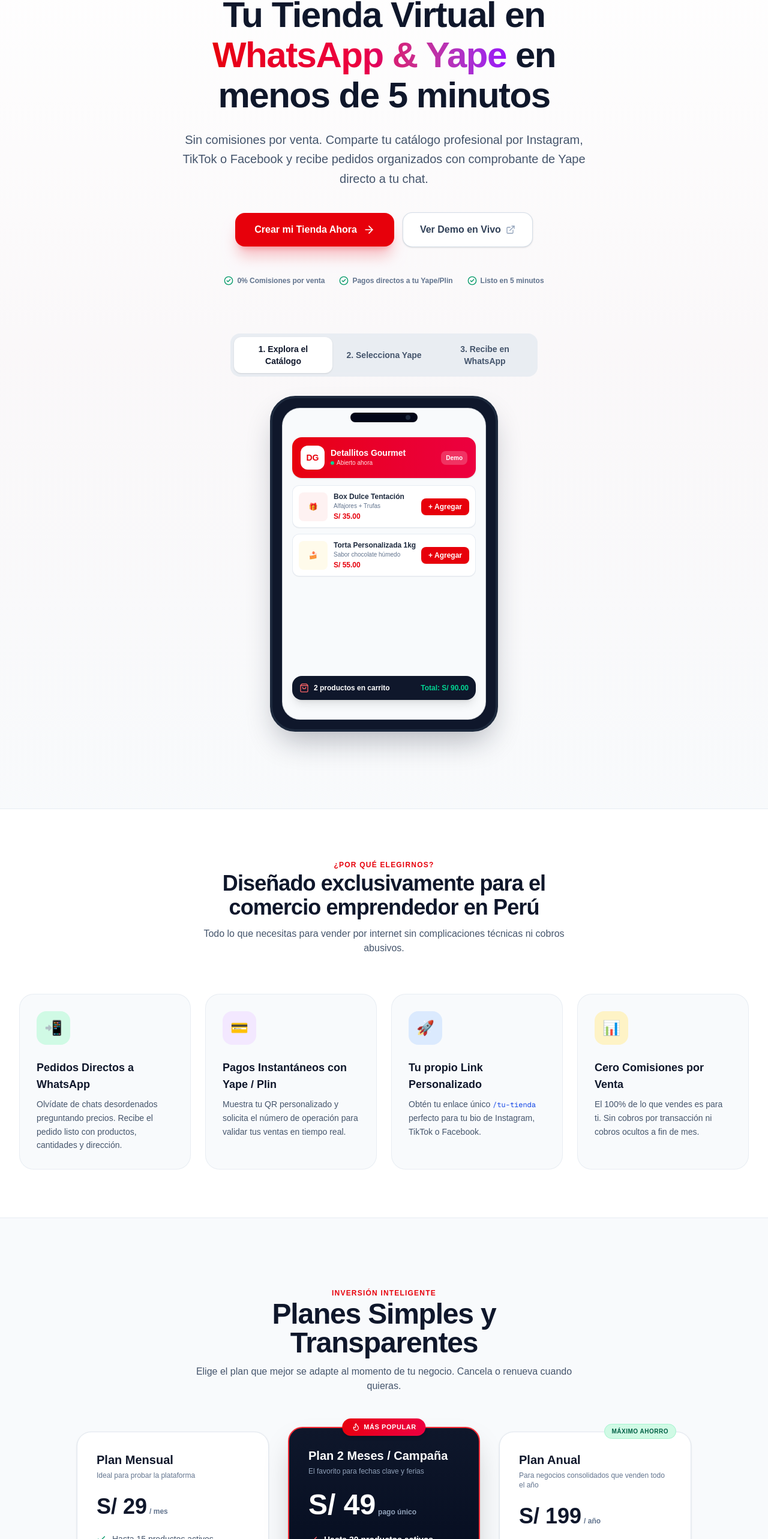
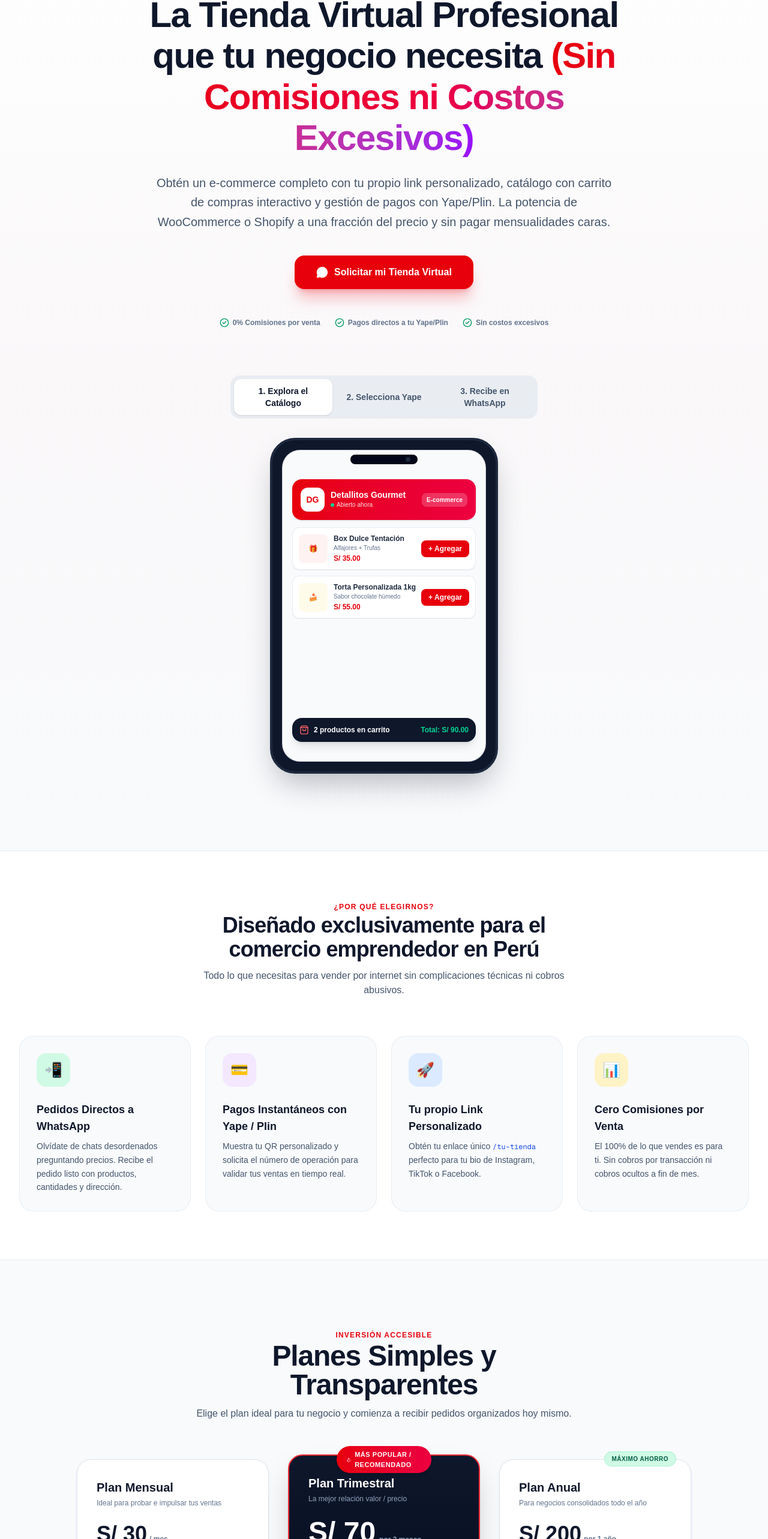
Before and after one commit to marlon5445/feria-digital, a Next.js app: page / in a window 1280 px wide. Shown: the part 220-2786 px from the top of the page at 60% size. Built offline with nearby package versions, Linux system fonts and the light colour scheme.

Commit message:
feat: enfocar landing page a e-commerce y canalizar conversion a WhatsApp

```diff
--- a/app/page.tsx
+++ b/app/page.tsx
@@ -3,20 +3,25 @@
 import React, { useState } from 'react';
 import Link from 'next/link';
 import {
-  Smartphone,
   MessageCircle,
-  Zap,
-  ArrowRight,
-  ExternalLink,
   QrCode,
   ShoppingBag,
-  Sparkles,
   ChevronDown,
   Check,
   Store,
   Flame,
   CheckCircle2,
 } from 'lucide-react';
+
+const WA_PHONE = '51986441292';
+
+const buildWaUrl = (message: string) =>
+  `https://api.whatsapp.com/send?phone=${WA_PHONE}&text=${encodeURIComponent(message)}`;
+
+const HERO_WA_URL = buildWaUrl('Hola, deseo más información para afiliarme y tener mi tienda virtual.');
+const PLAN_MENSUAL_WA_URL = buildWaUrl('Hola, me interesa afiliarme al Plan Mensual de S/ 30.');
+const PLAN_TRIMESTRAL_WA_URL = buildWaUrl('Hola, me interesa afiliarme al Plan Trimestral de S/ 70.');
+const PLAN_ANUAL_WA_URL = buildWaUrl('Hola, me interesa afiliarme al Plan Anual de S/ 200.');
 
 export default function HomePage() {
   const [activeTab, setActiveTab] = useState<'catalog' | 'checkout' | 'whatsapp'>('catalog');
@@ -40,7 +45,7 @@
       a: 'No, tus clientes abren tu enlace al instante en cualquier navegador (Chrome, Safari, etc.) sin necesidad de registrarse ni instalar aplicaciones.',
     },
     {
-      q: '¿Cómo comparto mi catálogo con mis clientes?',
+      q: '¿Cómo comparto mi tienda virtual con mis clientes?',
       a: 'Recibes un enlace corto y exclusivo (ej: feriadigital.pe/tu-tienda) que puedes colocar en tu biografía de Instagram, TikTok, Facebook o compartir en tus estados de WhatsApp.',
     },
   ];
@@ -59,7 +64,7 @@
                 Feria<span className="text-red-600">Digital</span>
               </span>
               <span className="text-[10px] font-bold text-slate-400 uppercase tracking-widest block">
-                Catálogos Virtuales
+                Tiendas Virtuales E-commerce
               </span>
             </div>
           </Link>
@@ -86,60 +91,55 @@
             >
               Iniciar Sesión
             </Link>
-            <Link
-              href="/admin"
+            <a
+              href={HERO_WA_URL}
+              target="_blank"
+              rel="noreferrer"
               className="inline-flex items-center gap-1.5 text-xs sm:text-sm font-bold text-white bg-red-600 hover:bg-red-700 px-4 py-2.5 rounded-xl shadow-md shadow-red-600/20 hover:shadow-red-600/30 transition transform active:scale-95"
             >
-              <Sparkles className="w-4 h-4" />
-              <span>Crear Tienda</span>
-            </Link>
+              <MessageCircle className="w-4 h-4" />
+              <span>Solicitar Tienda</span>
+            </a>
           </div>
         </div>
       </header>
 
-      {/* ─── 2. HERO SECTION ──────────────────────────────────────────────── */}
+      {/* ─── 2. HERO SECTION DE ALTO IMPACTO ──────────────────────────────── */}
       <section className="relative overflow-hidden pt-12 pb-20 md:pt-20 md:pb-32 bg-gradient-to-b from-white via-red-50/30 to-slate-50">
         <div className="max-w-7xl mx-auto px-4 sm:px-6 lg:px-8">
-          <div className="text-center max-w-3xl mx-auto space-y-6">
-            {/* Badge de Plataforma #1 */}
+          <div className="text-center max-w-4xl mx-auto space-y-6">
+            {/* Badge Superior */}
             <div className="inline-flex items-center gap-2 px-4 py-1.5 rounded-full text-xs sm:text-sm font-bold bg-red-100/80 text-red-700 border border-red-200/60 shadow-xs">
               <span className="flex h-2 w-2 rounded-full bg-red-600 animate-ping" />
-              <span>⚡ La plataforma de catálogos virtuales #1 para emprendedores peruanos</span>
+              <span>⚡ Tu Tienda Virtual E-commerce lista en minutos</span>
             </div>
 
             {/* Título Principal */}
-            <h1 className="text-4xl sm:text-6xl font-black text-slate-900 tracking-tight leading-[1.12]">
-              Tu Tienda Virtual en{' '}
-              <span className="text-transparent bg-clip-text bg-gradient-to-r from-red-600 via-rose-600 to-purple-600">
-                WhatsApp & Yape
-              </span>{' '}
-              en menos de 5 minutos
+            <h1 className="text-4xl sm:text-6xl font-black text-slate-900 tracking-tight leading-[1.14]">
+              La Tienda Virtual Profesional que tu negocio necesita{' '}
+              <span className="text-transparent bg-clip-text bg-gradient-to-r from-red-600 via-rose-600 to-purple-600 block sm:inline">
+                (Sin Comisiones ni Costos Excesivos)
+              </span>
             </h1>
 
             {/* Subtítulo */}
-            <p className="text-base sm:text-xl text-slate-600 leading-relaxed max-w-2xl mx-auto font-normal">
-              Sin comisiones por venta. Comparte tu catálogo profesional por Instagram, TikTok o Facebook y recibe
-              pedidos organizados con comprobante de Yape directo a tu chat.
+            <p className="text-base sm:text-xl text-slate-600 leading-relaxed max-w-3xl mx-auto font-normal">
+              Obtén un e-commerce completo con tu propio link personalizado, catálogo con carrito de compras
+              interactivo y gestión de pagos con Yape/Plin. La potencia de WooCommerce o Shopify a una fracción del
+              precio y sin pagar mensualidades caras.
             </p>
 
-            {/* Botones de Acción (CTAs) */}
+            {/* Botón de Acción Principal (Hero CTA WhatsApp) */}
             <div className="flex flex-col sm:flex-row items-center justify-center gap-3.5 pt-4">
-              <Link
-                href="/login"
-                className="w-full sm:w-auto inline-flex items-center justify-center gap-2.5 px-8 py-4 rounded-2xl text-base font-black text-white bg-red-600 hover:bg-red-700 shadow-xl shadow-red-600/25 hover:shadow-red-600/40 hover:-translate-y-0.5 transition-all"
-              >
-                <span>Crear mi Tienda Ahora</span>
-                <ArrowRight className="w-5 h-5" />
-              </Link>
-              <Link
-                href="/detallitos-gourmet"
+              <a
+                href={HERO_WA_URL}
                 target="_blank"
                 rel="noreferrer"
-                className="w-full sm:w-auto inline-flex items-center justify-center gap-2 px-7 py-4 rounded-2xl text-base font-bold text-slate-700 bg-white hover:bg-slate-100 border border-slate-300/80 shadow-sm transition"
+                className="w-full sm:w-auto inline-flex items-center justify-center gap-2.5 px-9 py-4 rounded-2xl text-base font-black text-white bg-red-600 hover:bg-red-700 shadow-xl shadow-red-600/25 hover:shadow-red-600/40 hover:-translate-y-0.5 transition-all"
               >
-                <span>Ver Demo en Vivo</span>
-                <ExternalLink className="w-4 h-4 text-slate-400" />
-              </Link>
+                <MessageCircle className="w-5 h-5 fill-current" />
+                <span>Solicitar mi Tienda Virtual</span>
+              </a>
             </div>
 
             {/* Trust Badges */}
@@ -151,7 +151,7 @@
                 <CheckCircle2 className="w-4 h-4 text-emerald-600" /> Pagos directos a tu Yape/Plin
               </span>
               <span className="flex items-center gap-1.5">
-                <CheckCircle2 className="w-4 h-4 text-emerald-600" /> Listo en 5 minutos
+                <CheckCircle2 className="w-4 h-4 text-emerald-600" /> Sin costos excesivos
               </span>
             </div>
           </div>
@@ -221,7 +221,7 @@
                             </span>
                           </div>
                         </div>
-                        <span className="bg-white/20 text-[10px] font-bold px-2 py-1 rounded-lg">Demo</span>
+                        <span className="bg-white/20 text-[10px] font-bold px-2 py-1 rounded-lg">E-commerce</span>
                       </div>
 
                       {/* Lista de Productos Demo */}
@@ -427,31 +427,35 @@
       <section id="precios" className="py-20 sm:py-28 bg-slate-50">
         <div className="max-w-7xl mx-auto px-4 sm:px-6 lg:px-8">
           <div className="text-center max-w-2xl mx-auto mb-16 space-y-3">
-            <span className="text-xs font-bold text-red-600 uppercase tracking-widest">Inversión Inteligente</span>
+            <span className="text-xs font-bold text-red-600 uppercase tracking-widest">Inversión Accesible</span>
             <h2 className="text-3xl sm:text-5xl font-black text-slate-900 tracking-tight">
               Planes Simples y Transparentes
             </h2>
             <p className="text-slate-600 text-sm sm:text-base">
-              Elige el plan que mejor se adapte al momento de tu negocio. Cancela o renueva cuando quieras.
+              Elige el plan ideal para tu negocio y comienza a recibir pedidos organizados hoy mismo.
             </p>
           </div>
 
           <div className="grid grid-cols-1 lg:grid-cols-3 gap-8 max-w-5xl mx-auto items-stretch">
-            {/* PLAN 1: MENSUAL */}
+            {/* a) PLAN MENSUAL */}
             <div className="bg-white rounded-3xl p-8 border border-slate-200 shadow-sm flex flex-col justify-between hover:border-slate-300 transition">
               <div className="space-y-6">
                 <div>
                   <h3 className="text-xl font-black text-slate-900">Plan Mensual</h3>
-                  <p className="text-xs text-slate-500 mt-1">Ideal para probar la plataforma</p>
+                  <p className="text-xs text-slate-500 mt-1">Ideal para probar e impulsar tus ventas</p>
                 </div>
                 <div className="flex items-baseline gap-1">
-                  <span className="text-4xl font-black text-slate-900">S/ 29</span>
+                  <span className="text-4xl font-black text-slate-900">S/ 30</span>
                   <span className="text-xs font-bold text-slate-500">/ mes</span>
                 </div>
                 <ul className="space-y-3 text-sm text-slate-600">
                   <li className="flex items-center gap-2.5">
                     <Check className="w-4 h-4 text-emerald-600 shrink-0" />
-                    <span>Hasta 15 productos activos</span>
+                    <span>Catálogo e-commerce con carrito interactivo</span>
+                  </li>
+                  <li className="flex items-center gap-2.5">
+                    <Check className="w-4 h-4 text-emerald-600 shrink-0" />
+                    <span>Hasta 20 productos activos</span>
                   </li>
                   <li className="flex items-center gap-2.5">
                     <Check className="w-4 h-4 text-emerald-600 shrink-0" />
@@ -467,34 +471,42 @@
                   </li>
                 </ul>
               </div>
-              <Link
-                href="/login"
-                className="mt-8 w-full py-3.5 px-4 rounded-xl text-center text-sm font-bold text-slate-800 bg-slate-100 hover:bg-slate-200 transition"
+              <a
+                href={PLAN_MENSUAL_WA_URL}
+                target="_blank"
+                rel="noreferrer"
+                className="mt-8 w-full py-3.5 px-4 rounded-xl text-center text-sm font-bold text-slate-800 bg-slate-100 hover:bg-slate-200 transition inline-flex items-center justify-center gap-2"
               >
-                Elegir Plan Mensual
-              </Link>
+                <MessageCircle className="w-4 h-4 text-emerald-600" />
+                <span>Elegir Plan Mensual</span>
+              </a>
             </div>
 
-            {/* PLAN 2: 2 MESES / CAMPAÑA (DESTACADO) */}
+            {/* b) PLAN TRIMESTRAL (MÁS POPULAR / RECOMENDADO) */}
             <div className="relative bg-gradient-to-b from-slate-900 to-slate-950 text-white rounded-3xl p-8 shadow-2xl border-2 border-red-500 flex flex-col justify-between lg:-translate-y-2">
               <div className="absolute -top-4 left-1/2 -translate-x-1/2 bg-gradient-to-r from-red-600 to-rose-600 text-white text-[11px] font-black uppercase px-4 py-1.5 rounded-full shadow-md tracking-wider flex items-center gap-1.5">
                 <Flame className="w-3.5 h-3.5" />
-                <span>MÁS POPULAR</span>
+                <span>MÁS POPULAR / RECOMENDADO</span>
               </div>
 
               <div className="space-y-6">
                 <div>
-                  <h3 className="text-xl font-black text-white">Plan 2 Meses / Campaña</h3>
-                  <p className="text-xs text-slate-400 mt-1">El favorito para fechas clave y ferias</p>
+                  <h3 className="text-xl font-black text-white">Plan Trimestral</h3>
+                  <p className="text-xs text-slate-400 mt-1">La mejor relación valor / precio</p>
                 </div>
-                <div className="flex items-baseline gap-1">
-                  <span className="text-5xl font-black text-white">S/ 49</span>
-                  <span className="text-xs font-bold text-slate-400">pago único</span>
+                <div>
+                  <div className="flex items-baseline gap-1.5">
+                    <span className="text-5xl font-black text-white">S/ 70</span>
+                    <span className="text-xs font-bold text-slate-400">por 3 meses</span>
+                  </div>
+                  <span className="inline-block mt-1 text-[11px] font-bold text-emerald-400 bg-emerald-950/60 border border-emerald-800/80 px-2.5 py-0.5 rounded-full">
+                    Ahorro de S/ 20
+                  </span>
                 </div>
                 <ul className="space-y-3 text-sm text-slate-300">
                   <li className="flex items-center gap-2.5">
                     <Check className="w-4 h-4 text-red-400 shrink-0" />
-                    <span className="font-semibold text-white">Hasta 30 productos activos</span>
+                    <span className="font-semibold text-white">Hasta 45 productos activos</span>
                   </li>
                   <li className="flex items-center gap-2.5">
                     <Check className="w-4 h-4 text-red-400 shrink-0" />
@@ -502,24 +514,31 @@
                   </li>
                   <li className="flex items-center gap-2.5">
                     <Check className="w-4 h-4 text-red-400 shrink-0" />
-                    <span>Ayuda en configuración inicial</span>
+                    <span>Ayuda en la configuración inicial</span>
                   </li>
                   <li className="flex items-center gap-2.5">
                     <Check className="w-4 h-4 text-red-400 shrink-0" />
-                    <span>Pedidos ilimitados sin comisión</span>
+                    <span>Pedidos ilimitados sin comisiones</span>
+                  </li>
+                  <li className="flex items-center gap-2.5">
+                    <Check className="w-4 h-4 text-red-400 shrink-0" />
+                    <span>Soporte prioritario por WhatsApp</span>
                   </li>
                 </ul>
               </div>
 
-              <Link
-                href="/login"
-                className="mt-8 w-full py-4 px-4 rounded-xl text-center text-sm font-black text-white bg-red-600 hover:bg-red-700 shadow-lg shadow-red-600/30 transition"
+              <a
+                href={PLAN_TRIMESTRAL_WA_URL}
+                target="_blank"
+                rel="noreferrer"
+                className="mt-8 w-full py-4 px-4 rounded-xl text-center text-sm font-black text-white bg-red-600 hover:bg-red-700 shadow-lg shadow-red-600/30 transition inline-flex items-center justify-center gap-2"
               >
-                Elegir Plan Popular
-              </Link>
+                <MessageCircle className="w-4 h-4 fill-current" />
+                <span>Elegir Plan Trimestral</span>
+              </a>
             </div>
 
-            {/* PLAN 3: ANUAL */}
+            {/* c) PLAN ANUAL (MÁXIMO AHORRO) */}
             <div className="relative bg-white rounded-3xl p-8 border border-slate-200 shadow-sm flex flex-col justify-between hover:border-slate-300 transition">
               <div className="absolute -top-3.5 right-6 bg-emerald-100 text-emerald-800 text-[10px] font-black uppercase px-3 py-1 rounded-full border border-emerald-200 tracking-wider">
                 MÁXIMO AHORRO
@@ -528,11 +547,11 @@
               <div className="space-y-6">
                 <div>
                   <h3 className="text-xl font-black text-slate-900">Plan Anual</h3>
-                  <p className="text-xs text-slate-500 mt-1">Para negocios consolidados que venden todo el año</p>
+                  <p className="text-xs text-slate-500 mt-1">Para negocios consolidados todo el año</p>
                 </div>
                 <div className="flex items-baseline gap-1">
-                  <span className="text-4xl font-black text-slate-900">S/ 199</span>
-                  <span className="text-xs font-bold text-slate-500">/ año</span>
+                  <span className="text-4xl font-black text-slate-900">S/ 200</span>
+                  <span className="text-xs font-bold text-slate-500">por 1 año</span>
                 </div>
                 <ul className="space-y-3 text-sm text-slate-600">
                   <li className="flex items-center gap-2.5">
@@ -545,21 +564,28 @@
                   </li>
                   <li className="flex items-center gap-2.5">
                     <Check className="w-4 h-4 text-emerald-600 shrink-0" />
+                    <span>Galería con múltiples fotos por producto</span>
+                  </li>
+                  <li className="flex items-center gap-2.5">
+                    <Check className="w-4 h-4 text-emerald-600 shrink-0" />
                     <span>Soporte prioritario 24/7</span>
                   </li>
                   <li className="flex items-center gap-2.5">
                     <Check className="w-4 h-4 text-emerald-600 shrink-0" />
-                    <span>Galería con múltiples fotos</span>
+                    <span>Mayor rentabilidad y presencia garantizada</span>
                   </li>
                 </ul>
               </div>
 
-              <Link
-                href="/login"
-                className="mt-8 w-full py-3.5 px-4 rounded-xl text-center text-sm font-bold text-slate-800 bg-slate-100 hover:bg-slate-200 transition"
+              <a
+                href={PLAN_ANUAL_WA_URL}
+                target="_blank"
+                rel="noreferrer"
+                className="mt-8 w-full py-3.5 px-4 rounded-xl text-center text-sm font-bold text-slate-800 bg-slate-100 hover:bg-slate-200 transition inline-flex items-center justify-center gap-2"
               >
-                Elegir Plan Anual
-              </Link>
+                <MessageCircle className="w-4 h-4 text-emerald-600" />
+                <span>Elegir Plan Anual</span>
+              </a>
             </div>
           </div>
         </div>
@@ -608,23 +634,25 @@
         </div>
       </section>
 
-      {/* ─── 7. CTA BANNER PRE-FOOTER ─────────────────────────────────────── */}
+      {/* ─── 7. CTA BANNER PRE-FOOTER (CANALIZADO A WHATSAPP) ──────────────── */}
       <section className="bg-gradient-to-r from-red-600 to-rose-600 text-white py-16">
         <div className="max-w-4xl mx-auto px-4 text-center space-y-6">
           <h2 className="text-3xl sm:text-4xl font-black tracking-tight">
-            ¿Listo para llevar tu negocio al siguiente nivel?
+            ¿Listo para tener tu Tienda Virtual profesional?
           </h2>
           <p className="text-red-100 text-base max-w-xl mx-auto">
-            Únete a cientos de emprendedores peruanos que ya ahorran horas organizando pedidos por WhatsApp.
+            Escríbenos directamente a WhatsApp y te ayudamos a configurar tu e-commerce en minutos.
           </p>
           <div className="pt-2">
-            <Link
-              href="/admin"
-              className="inline-flex items-center gap-2 px-8 py-4 rounded-2xl bg-white text-red-600 font-black text-base shadow-xl hover:bg-slate-50 transition transform hover:-translate-y-0.5 active:scale-95"
+            <a
+              href={HERO_WA_URL}
+              target="_blank"
+              rel="noreferrer"
+              className="inline-flex items-center gap-2.5 px-9 py-4 rounded-2xl bg-white text-red-600 font-black text-base shadow-xl hover:bg-slate-50 transition transform hover:-translate-y-0.5 active:scale-95"
             >
-              <span>Comenzar Ahora Mismo</span>
-              <ArrowRight className="w-5 h-5" />
-            </Link>
+              <MessageCircle className="w-5 h-5 fill-current" />
+              <span>Solicitar mi Tienda Virtual</span>
+            </a>
           </div>
         </div>
       </section>
@@ -644,9 +672,9 @@
           </p>
 
           <div className="flex items-center gap-4 text-xs font-semibold">
-            <Link href="/detallitos-gourmet" className="hover:text-white transition">
-              Ver Demo
-            </Link>
+            <a href={HERO_WA_URL} target="_blank" rel="noreferrer" className="hover:text-white transition">
+              Contacto por WhatsApp
+            </a>
             <Link href="/login" className="hover:text-white transition">
               Acceso Clientes
             </Link>
```
